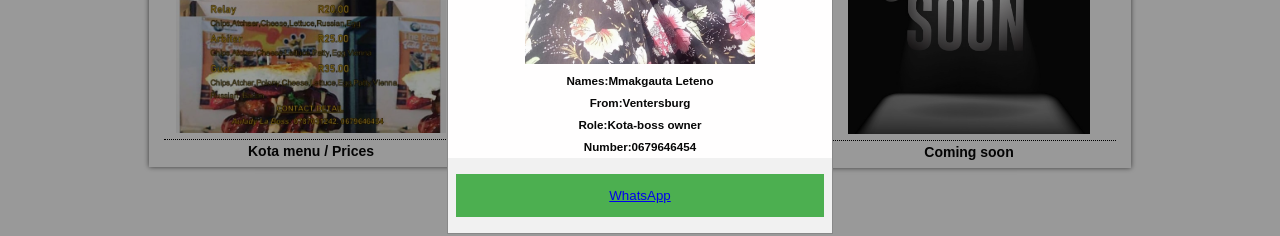
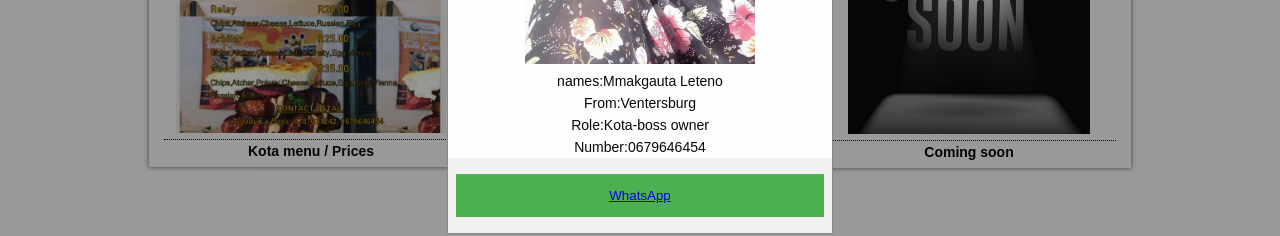
Before and after one commit to PhatlaneKE/myKasieHustle, a plain HTML site: page files/kota-boss.html in a window 1280 px wide. Both pictures are taken after a click on the link "About". Shown: the part 325-561 px from the top of the page. Drawn offline with Linux system fonts and the light colour scheme.

Commit message:
Update kota-boss.html

```diff
--- a/files/kota-boss.html
+++ b/files/kota-boss.html
@@ -78,6 +78,7 @@
         </span>
     </div>
     <h4>Coming soon</h4>
+    </aside>
 </section>
 
 <div id="id01" class="modal">
@@ -86,14 +87,17 @@
       <div class="imgcontainer">
         <span onclick="document.getElementById('id01').style.display='none'" class="close" title="Close Modal">&times;</span>
         <img src="../images/jozi.jpg" alt="Avatar" class="avatar">
-        <p><h5>Names:Mmakgauta Leteno<h5></p>
-        <p><h5>From:Ventersburg</h5></p>
-        <p><h5>Role:Kota-boss owner</h5></p>
-        <p><h5>Number:0679646454</5></p>
+        <p>names:Mmakgauta Leteno</p>
+        <p>From:Ventersburg</p>
+        <p>Role:Kota-boss owner</p>
+        <p>Number:0679646454</p>
     </div>
       <div class="container" style="background-color:#f1f1f1">
         <button type="button"><a href="https://api.whatsapp.com/send?phone=+27679646454&text=">WhatsApp</a></button>
         <span class="psw"></a></span>
       </div>
-    </form>
-  </div>
+     </form>
+     </div>
+    </div>
+</body>
+</html>
```
